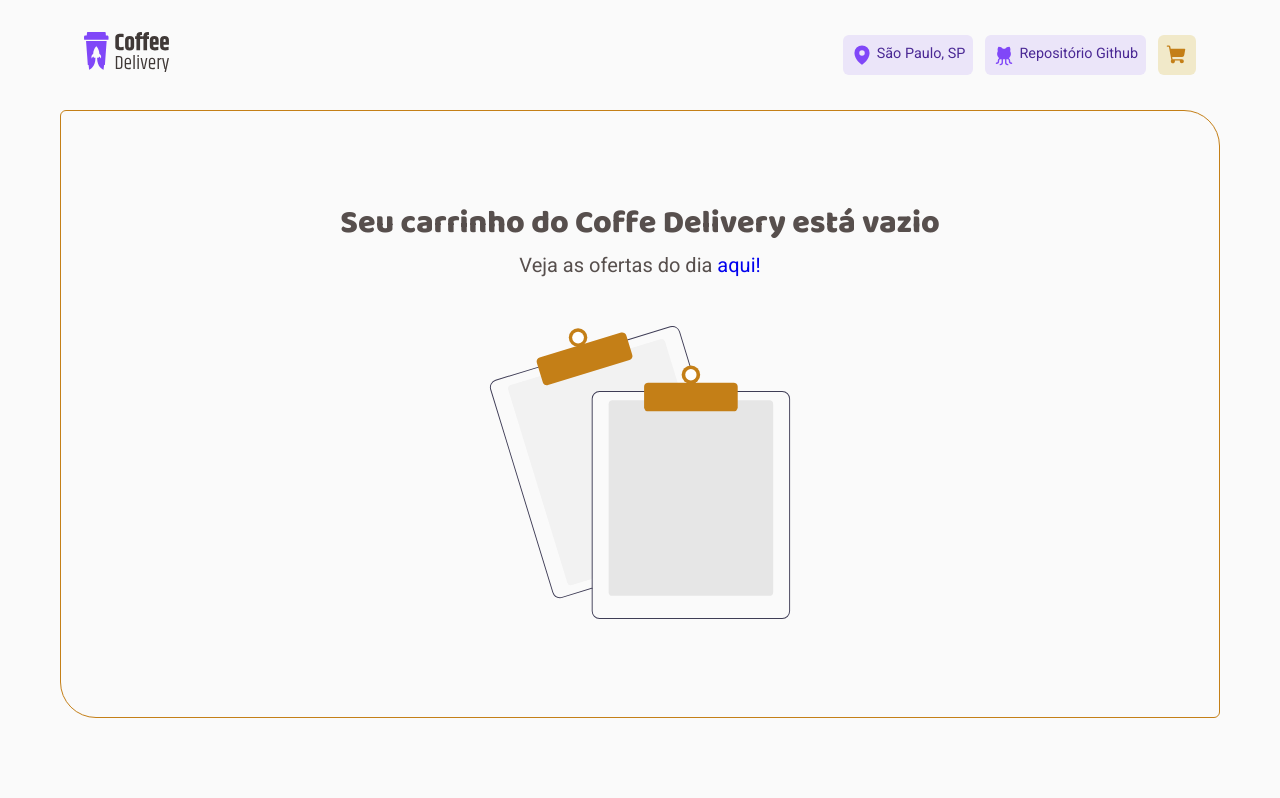
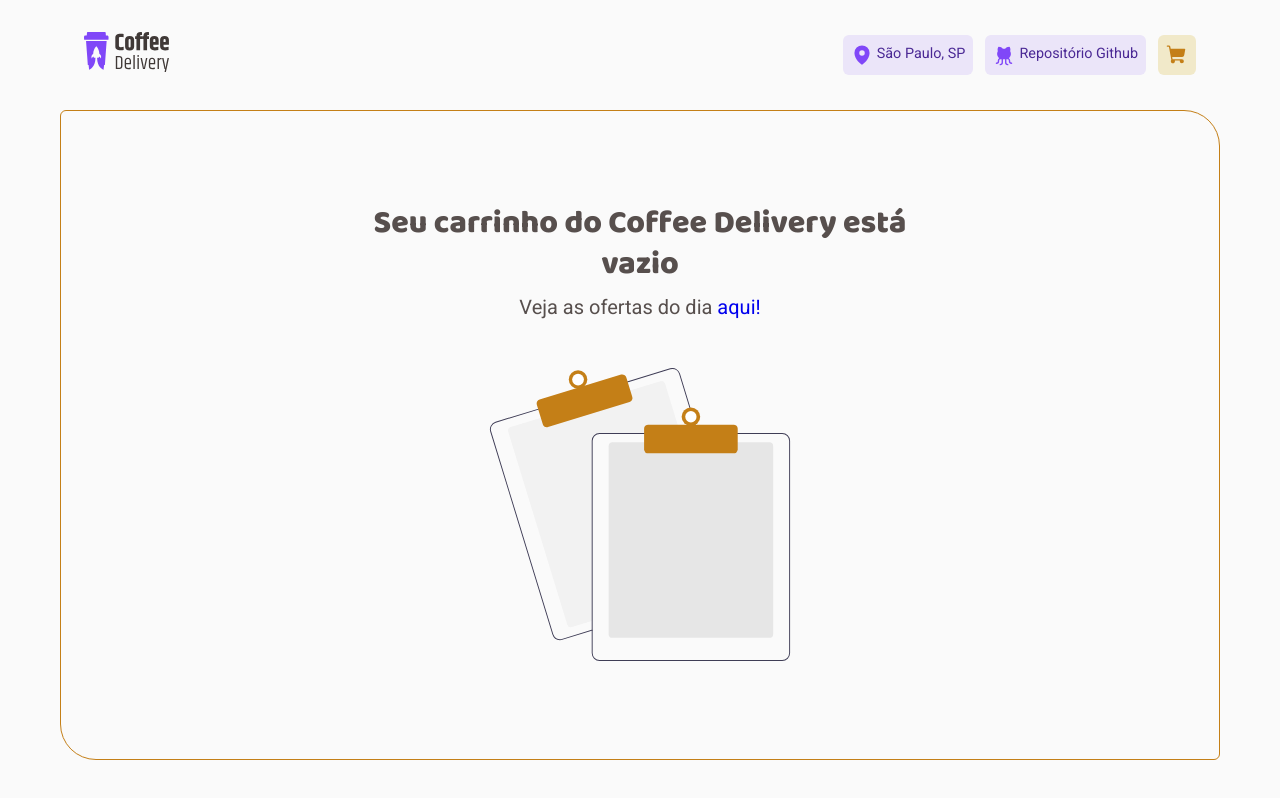
Before and after one commit to BrunodaSilvaLeite/Coffee-Delivery, a React (Vite) app: page /cart in a window 1280 px wide. Built offline with nearby package versions, Linux system fonts and the light colour scheme.

Commit message:
ajustando texto

```diff
--- a/src/pages/Cart/index.tsx
+++ b/src/pages/Cart/index.tsx
@@ -117,7 +117,7 @@ export function Cart() {
     return (
       <NoCoffeContainer>
         <div>
-          <h1>Seu carrinho do Coffe Delivery está vazio</h1>
+          <h1>Seu carrinho do Coffee Delivery está vazio</h1>
           <span>
             Veja as ofertas do dia <Link to="/">aqui!</Link>
           </span>
```
